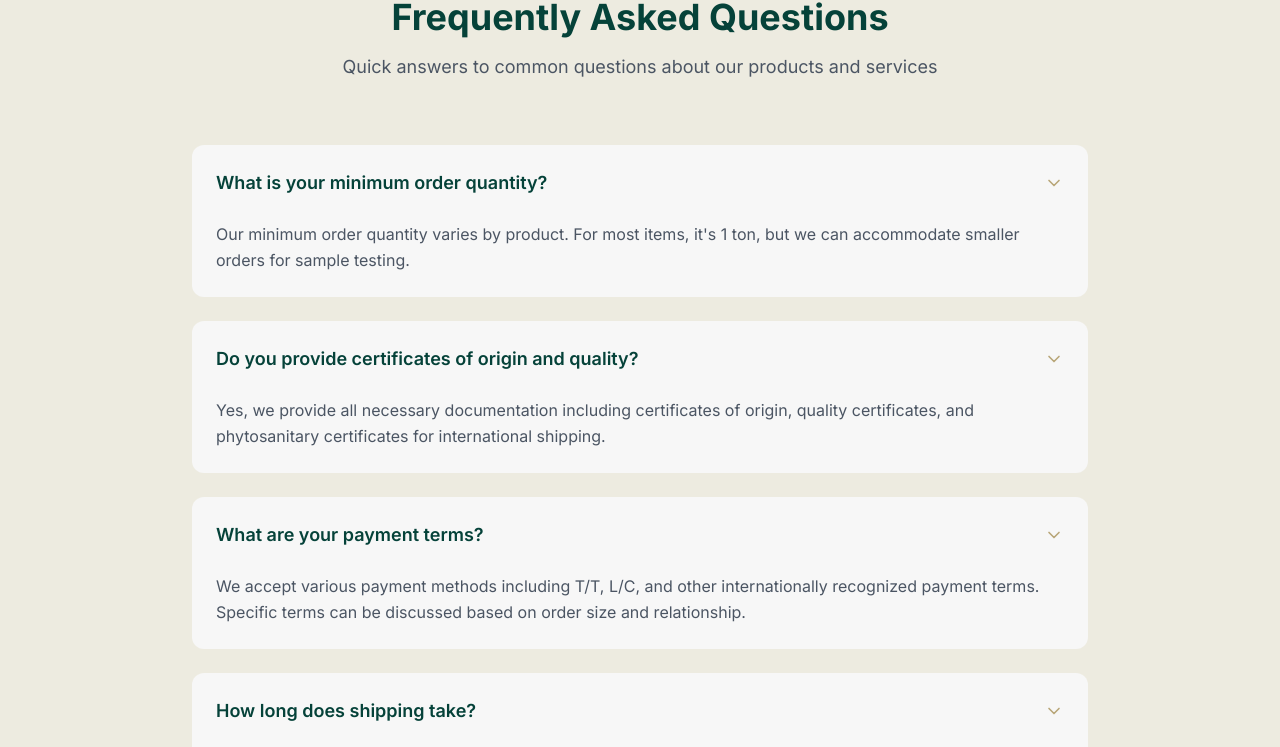
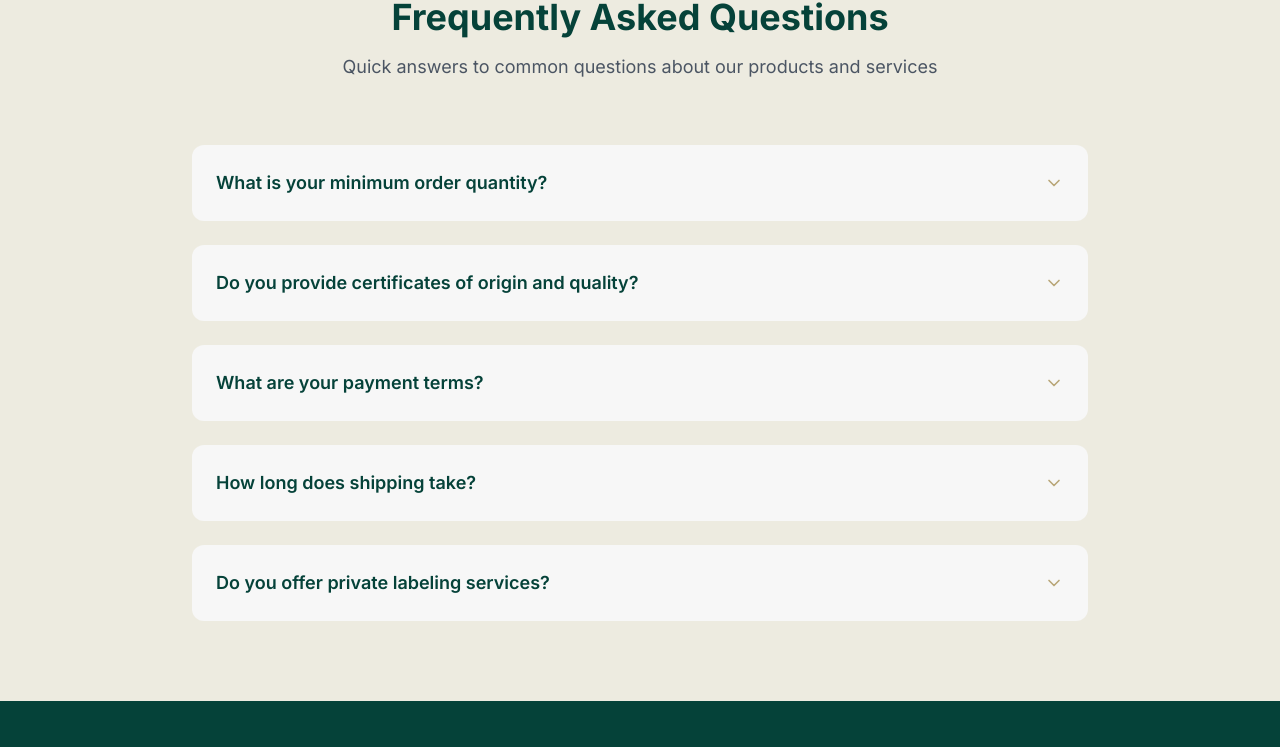
Before and after one commit to RamaTay/alshmaly, a React (Vite) app: page /contact in a window 1280 px wide. Shown: the part 1884-2631 px from the top of the page. Built offline with nearby package versions, Linux system fonts and the light colour scheme; no server answers; grey boxes are pictures that could not be loaded.

Commit message:
Updated ContactPage.tsx

```diff
--- a/src/pages/ContactPage.tsx
+++ b/src/pages/ContactPage.tsx
@@ -343,10 +343,11 @@ const ContactPage = () => {
                     )}
                   </div>
                 </button>
-               <div className="px-6 pb-6">
-  <p className="text-gray-600 leading-relaxed">{faq.answer}</p>
-</div>
-
+                {openFAQ === index && (
+                  <div className="px-6 pb-6">
+                    <p className="text-gray-600 leading-relaxed">{faq.answer}</p>
+                  </div>
+                )}
               </div>
             ))}
           </div>
```
